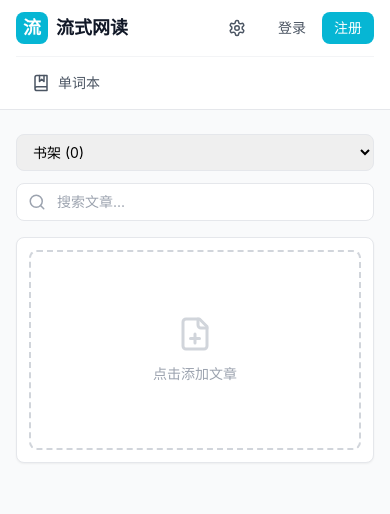
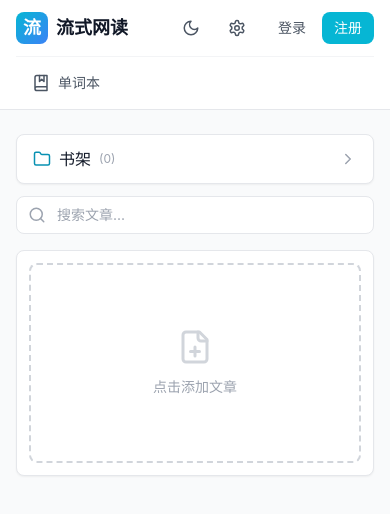
Before and after one commit to suiwe02-commits/liushiyuedu, a React (Vite) app: page / in a window 390 px wide. Shown: the top 514 px of the page. Built offline with nearby package versions, Linux system fonts and the light colour scheme; the HTML template or start-up script is replaced by a standard one.

Commit message:
Add dark mode toggle and mobile expandable bookshelf

```diff
--- a/src/components/layout/Header.tsx
+++ b/src/components/layout/Header.tsx
@@ -1,33 +1,50 @@
 import { Link, useLocation } from 'react-router-dom'
-import { Settings, LogOut, BookMarked } from 'lucide-react'
+import { Settings, LogOut, BookMarked, Moon, Sun } from 'lucide-react'
 import { useAuthStore } from '@/stores/authStore'
+import { useThemeStore } from '@/stores/themeStore'
 
 export default function Header() {
   const location = useLocation()
   const { isAuthenticated, logout } = useAuthStore()
+  const { isDarkMode, toggleDarkMode } = useThemeStore()
 
   const isActive = (path: string) => location.pathname === path
 
   return (
-    <header className="sticky top-0 z-40 bg-white border-b border-gray-200">
+    <header className={`sticky top-0 z-40 border-b ${isDarkMode ? 'bg-gray-900 border-gray-800' : 'bg-white border-gray-200'}`}>
       <div className="max-w-6xl mx-auto px-4">
         <div className="flex items-center justify-between h-14">
           {/* Logo */}
           <Link to="/" className="flex items-center gap-2">
-            <div className="w-8 h-8 bg-gradient-to-br from-cyan-500 to-cyan-500 rounded-lg flex items-center justify-center">
+            <div className="w-8 h-8 bg-gradient-to-br from-cyan-500 to-blue-500 rounded-lg flex items-center justify-center">
               <span className="text-white font-bold text-lg">流</span>
             </div>
-            <span className="text-lg font-semibold text-gray-900">流式网读</span>
+            <span className={`text-lg font-semibold ${isDarkMode ? 'text-white' : 'text-gray-900'}`}>流式网读</span>
           </Link>
 
           {/* 右侧导航 */}
           <nav className="flex items-center gap-1">
+            {/* 夜间模式切换 */}
+            <button
+              onClick={toggleDarkMode}
+              className={`flex items-center gap-1.5 px-3 py-2 rounded-lg text-sm font-medium transition-colors ${
+                isDarkMode ? 'text-yellow-400 hover:bg-gray-800' : 'text-gray-600 hover:bg-gray-100'
+              }`}
+            >
+              {isDarkMode ? <Sun size={18} /> : <Moon size={18} />}
+            </button>
+
             {/* 桌面端单词本 */}
             <Link
               to="/wordbook"
               className={`
                 hidden sm:flex items-center gap-1.5 px-3 py-2 rounded-lg text-sm font-medium transition-colors
-                ${isActive('/wordbook') ? 'bg-cyan-50 text-cyan-600' : 'text-gray-600 hover:bg-gray-100'}
+                ${isActive('/wordbook')
+                  ? 'bg-cyan-50 text-cyan-600'
+                  : isDarkMode
+                    ? 'text-gray-300 hover:bg-gray-800'
+                    : 'text-gray-600 hover:bg-gray-100'
+                }
               `}
             >
               <BookMarked size={18} />
@@ -37,7 +54,12 @@ export default function Header() {
               to="/settings"
               className={`
                 flex items-center gap-1.5 px-3 py-2 rounded-lg text-sm font-medium transition-colors
-                ${isActive('/settings') ? 'bg-cyan-50 text-cyan-600' : 'text-gray-600 hover:bg-gray-100'}
+                ${isActive('/settings')
+                  ? 'bg-cyan-50 text-cyan-600'
+                  : isDarkMode
+                    ? 'text-gray-300 hover:bg-gray-800'
+                    : 'text-gray-600 hover:bg-gray-100'
+                }
               `}
             >
               <Settings size={18} />
@@ -48,7 +70,11 @@ export default function Header() {
               <div className="flex items-center gap-1 ml-1">
                 <Link
                   to="/login"
-                  className="px-3 py-1.5 text-sm text-gray-600 hover:bg-gray-100 rounded-lg transition-colors"
+                  className={`px-3 py-1.5 text-sm rounded-lg transition-colors ${
+                    isDarkMode
+                      ? 'text-gray-300 hover:bg-gray-800'
+                      : 'text-gray-600 hover:bg-gray-100'
+                  }`}
                 >
                   登录
                 </Link>
@@ -62,7 +88,11 @@ export default function Header() {
             ) : (
               <button
                 onClick={logout}
-                className="flex items-center gap-1.5 px-3 py-2 text-sm text-gray-600 hover:bg-gray-100 rounded-lg transition-colors ml-1"
+                className={`flex items-center gap-1.5 px-3 py-2 text-sm rounded-lg transition-colors ml-1 ${
+                  isDarkMode
+                    ? 'text-gray-300 hover:bg-gray-800'
+                    : 'text-gray-600 hover:bg-gray-100'
+                }`}
               >
                 <LogOut size={16} />
                 <span className="hidden sm:inline">退出</span>
@@ -72,12 +102,17 @@ export default function Header() {
         </div>
 
         {/* 移动端：单词本按钮（在导航栏下方） */}
-        <div className="sm:hidden flex items-center justify-between py-2 border-t border-gray-100">
+        <div className={`sm:hidden flex items-center justify-between py-2 border-t ${isDarkMode ? 'border-gray-800' : 'border-gray-100'}`}>
           <Link
             to="/wordbook"
             className={`
               flex items-center gap-2 px-4 py-2 rounded-lg text-sm font-medium transition-colors
-              ${isActive('/wordbook') ? 'bg-cyan-50 text-cyan-600' : 'text-gray-600 hover:bg-gray-50'}
+              ${isActive('/wordbook')
+                ? 'bg-cyan-50 text-cyan-600'
+                : isDarkMode
+                  ? 'text-gray-300 hover:bg-gray-800'
+                  : 'text-gray-600 hover:bg-gray-50'
+              }
             `}
           >
             <BookMarked size={18} />
--- a/src/pages/Home.tsx
+++ b/src/pages/Home.tsx
@@ -293,19 +293,16 @@ export default function Home() {
 
       {/* 主内容区 */}
       <div className="flex-1 min-w-0">
-        {/* 手机端文件夹选择 */}
-        <div className="md:hidden mb-3">
-          <select
-            value={selectedFolder || ''}
-            onChange={(e) => setSelectedFolder(e.target.value ? e.target.value : null)}
-            className="w-full px-3 py-2 border border-gray-200 rounded-lg text-sm focus:outline-none focus:ring-2 focus:ring-cyan-500"
-          >
-            <option value="">书架 ({articles.length})</option>
-            {folders.map(folder => (
-              <option key={folder.id} value={folder.id}>{folder.name}</option>
-            ))}
-          </select>
-        </div>
+        {/* 手机端：可展开的书架 */}
+        <MobileBookshelf
+          articles={articles}
+          selectedFolder={selectedFolder}
+          onSelectFolder={setSelectedFolder}
+          expandedFolders={expandedFolders}
+          onToggleFolder={toggleFolder}
+          onCreateFolder={() => setShowNewFolderModal(true)}
+          getFolderTree={getFolderTree}
+        />
 
         {/* 搜索栏 */}
         <div className="mb-4">
@@ -538,6 +535,174 @@ export default function Home() {
   )
 }
 
+// 移动端书架组件
+function MobileBookshelf({
+  articles,
+  selectedFolder,
+  onSelectFolder,
+  expandedFolders,
+  onToggleFolder,
+  onCreateFolder,
+  getFolderTree,
+}: {
+  articles: Article[]
+  selectedFolder: string | null
+  onSelectFolder: (id: string | null) => void
+  expandedFolders: Set<string>
+  onToggleFolder: (id: string) => void
+  onCreateFolder: () => void
+  getFolderTree: (parentId: string | null) => FolderType[]
+}) {
+  const [isExpanded, setIsExpanded] = useState(false)
+
+  return (
+    <div className="md:hidden mb-3 bg-white rounded-lg shadow-sm border border-gray-200 overflow-hidden">
+      {/* 书架标题 - 点击展开/折叠 */}
+      <button
+        onClick={() => setIsExpanded(!isExpanded)}
+        className="flex items-center justify-between w-full px-4 py-3 text-left"
+      >
+        <div className="flex items-center gap-2">
+          <Folder size={18} className="text-cyan-600" />
+          <span className="font-medium text-gray-900">书架</span>
+          <span className="text-xs text-gray-400">({articles.length})</span>
+        </div>
+        {isExpanded ? <ChevronDown size={18} className="text-gray-400" /> : <ChevronRight size={18} className="text-gray-400" />}
+      </button>
+
+      {/* 展开的树状列表 */}
+      {isExpanded && (
+        <div className="border-t border-gray-100">
+          {/* 全部文章 */}
+          <div
+            className={`flex items-center gap-2 px-4 py-2.5 cursor-pointer ${
+              selectedFolder === null ? 'bg-cyan-50 text-cyan-600' : 'hover:bg-gray-50'
+            }`}
+            onClick={() => {
+              onSelectFolder(null)
+              setIsExpanded(false)
+            }}
+          >
+            <Folder size={16} />
+            <span className="text-sm">全部文章</span>
+            <span className="ml-auto text-xs text-gray-400">{articles.length}</span>
+          </div>
+
+          {/* 文件夹树 */}
+          <div className="max-h-64 overflow-y-auto">
+            {getFolderTree(null).map(folder => (
+              <MobileFolderItem
+                key={folder.id}
+                folder={folder}
+                level={0}
+                selectedFolder={selectedFolder}
+                onSelect={(id) => {
+                  onSelectFolder(id)
+                  setIsExpanded(false)
+                }}
+                expandedFolders={expandedFolders}
+                onToggle={onToggleFolder}
+                getFolderTree={getFolderTree}
+                articles={articles}
+              />
+            ))}
+          </div>
+
+          {/* 新增文件夹按钮 */}
+          <button
+            onClick={() => {
+              onCreateFolder()
+              setIsExpanded(false)
+            }}
+            className="flex items-center gap-2 w-full px-4 py-3 text-sm text-gray-500 hover:text-cyan-600 hover:bg-cyan-50 border-t border-gray-100 transition-colors"
+          >
+            <FolderPlus size={16} />
+            <span>新增文件夹</span>
+          </button>
+        </div>
+      )}
+    </div>
+  )
+}
+
+// 移动端文件夹项组件
+function MobileFolderItem({
+  folder,
+  level,
+  selectedFolder,
+  onSelect,
+  expandedFolders,
+  onToggle,
+  getFolderTree,
+  articles,
+}: {
+  folder: FolderType
+  level: number
+  selectedFolder: string | null
+  onSelect: (id: string) => void
+  expandedFolders: Set<string>
+  onToggle: (id: string) => void
+  getFolderTree: (parentId: string | null) => FolderType[]
+  articles: Article[]
+}) {
+  const children = getFolderTree(folder.id)
+  const hasChildren = children.length > 0
+  const articleCount = articles.filter(a => a.folder_id === folder.id).length
+  const isExpanded = expandedFolders.has(folder.id)
+
+  return (
+    <div>
+      <div
+        className={`flex items-center gap-2 px-4 py-2.5 cursor-pointer ${
+          selectedFolder === folder.id ? 'bg-cyan-50 text-cyan-600' : 'hover:bg-gray-50'
+        }`}
+        style={{ paddingLeft: `${level * 16 + 16}px` }}
+      >
+        {hasChildren ? (
+          <button
+            onClick={(e) => {
+              e.stopPropagation()
+              onToggle(folder.id)
+            }}
+            className="p-0.5 hover:bg-gray-200 rounded"
+          >
+            {isExpanded ? <ChevronDown size={14} /> : <ChevronRight size={14} />}
+          </button>
+        ) : (
+          <span className="w-5" />
+        )}
+        <Folder size={16} />
+        <span
+          className="text-sm flex-1 truncate"
+          onClick={() => onSelect(folder.id)}
+        >
+          {folder.name}
+        </span>
+        <span className="text-xs text-gray-400">{articleCount}</span>
+      </div>
+
+      {/* 子文件夹 */}
+      {isExpanded && hasChildren && (
+        <div>
+          {children.map(child => (
+            <MobileFolderItem
+              key={child.id}
+              folder={child}
+              level={level + 1}
+              selectedFolder={selectedFolder}
+              onSelect={onSelect}
+              expandedFolders={expandedFolders}
+              onToggle={onToggle}
+              getFolderTree={getFolderTree}
+              articles={articles}
+            />
+          ))}
+        </div>
+      )}
+    </div>
+  )
+}
+
 // 文件夹项组件
 function FolderItem({
   folder,
--- /dev/null
+++ b/src/stores/themeStore.ts
@@ -0,0 +1,21 @@
+import { create } from 'zustand'
+import { persist } from 'zustand/middleware'
+
+interface ThemeState {
+  isDarkMode: boolean
+  toggleDarkMode: () => void
+  setDarkMode: (value: boolean) => void
+}
+
+export const useThemeStore = create<ThemeState>()(
+  persist(
+    (set) => ({
+      isDarkMode: false,
+      toggleDarkMode: () => set((state) => ({ isDarkMode: !state.isDarkMode })),
+      setDarkMode: (value: boolean) => set({ isDarkMode: value }),
+    }),
+    {
+      name: 'theme-storage',
+    }
+  )
+)
```
